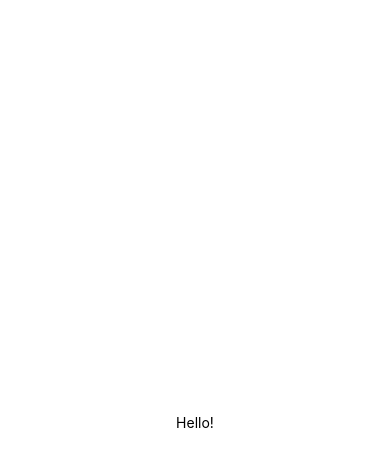
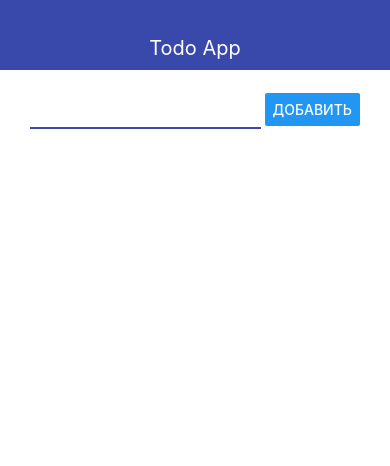
Before and after one commit to kseniaxen/react-native-demo, a React Native app: screen / in a window 390 px wide. Shown: the top 466 px of the page. Built offline with nearby package versions, Linux system fonts and the light colour scheme.

Commit message:
Todo add views and func

```diff
--- a/App.js
+++ b/App.js
@@ -1,21 +1,49 @@
 import { StatusBar } from 'expo-status-bar';
-import React from 'react';
+import React, { useState } from 'react';
 import { StyleSheet, Text, View } from 'react-native';
+import { Navbar } from './src/Navbar'
+import { AddTodo } from './src/AddTodo'
+import { Todo } from './src/Todo';
 
 export default function App() {
+  const [todos, setTodos] = useState([])
+
+  const addTodo = (title) => {
+    //setTodos(todos.concat([newTodo]))
+    // setTodos((prevTodos)=>{
+    //   return [
+    //     ...prevTodos,
+    //     newTodo
+    //   ]
+    // })
+    //...prev оператор спрэд
+    setTodos(prev => [
+      ...prev,
+      {
+        id: Date.now().toString(),
+        title: title
+      }
+    ])
+  }
+
   return (
-    <View style={styles.container}>
-      <Text>Hello!</Text>
-      <StatusBar style="auto" />
+    <View >
+      <Navbar />
+      <View style={styles.container}>
+        <AddTodo onSubmit={addTodo} />
+        <View>
+          {
+            todos.map(todo =>(<Todo todo={todo} key={todo.id}/>))
+          }
+        </View>
+      </View>
     </View>
   );
 }
 
 const styles = StyleSheet.create({
   container: {
-    flex: 1,
-    backgroundColor: '#fff',
-    alignItems: 'center',
-    justifyContent: 'center',
-  },
+    paddingHorizontal: 30,
+    paddingVertical: 20
+  }
 });
--- /dev/null
+++ b/src/AddTodo.js
@@ -0,0 +1,30 @@
+import React from 'react'
+import {View, StyleSheet, Button, TextInput} from 'react-native'
+
+export const AddTodo = ({onSubmit}) =>{
+    const pressHandler = ()=>{
+        onSubmit('Test todo')
+    }
+    return(
+        <View style={styles.block}>
+            <TextInput style={styles.input}/>
+            <Button title='Добавить' onPress={pressHandler}/>
+        </View>
+    )
+}
+
+const styles = StyleSheet.create({
+    block:{
+        flexDirection:'row',
+        justifyContent:'space-between',
+        alignItems:'center',
+        marginBottom:15
+    },
+    input:{
+        width:'70%',
+        padding:10,
+        borderStyle:'solid',
+        borderBottomWidth: 2,
+        borderBottomColor:'#3949ab'
+    }
+})
--- /dev/null
+++ b/src/Navbar.js
@@ -0,0 +1,24 @@
+import React from 'react'
+import {View, Text, StyleSheet} from 'react-native'
+
+export const Navbar = (props) =>{
+    return (
+        <View style={styles.navbar}>
+            <Text style={styles.text}>Todo App</Text>
+        </View>
+    )
+}
+
+const styles = StyleSheet.create({
+    navbar:{
+        height:70,
+        alignItems:'center',
+        justifyContent:'flex-end',
+        backgroundColor:'#3949ab',
+        paddingBottom:10
+    },
+    text:{
+        color:'white',
+        fontSize:20
+    }
+})
--- /dev/null
+++ b/src/Todo.js
@@ -0,0 +1,22 @@
+import React from 'react'
+import {Text, View, StyleSheet} from 'react-native'
+
+export const Todo = ({todo})=>{
+    return (
+        <View style={styles.todo}>
+            <Text>{todo.title}</Text>
+        </View>
+    )
+}
+
+const styles=StyleSheet.create({
+    todo:{
+        flexDirection:'row',
+        alignItems:'center',
+        padding:15,
+        borderWidth:1,
+        borderColor:'#eee',
+        borderRadius:5,
+        marginBottom:10
+    }
+})
```
